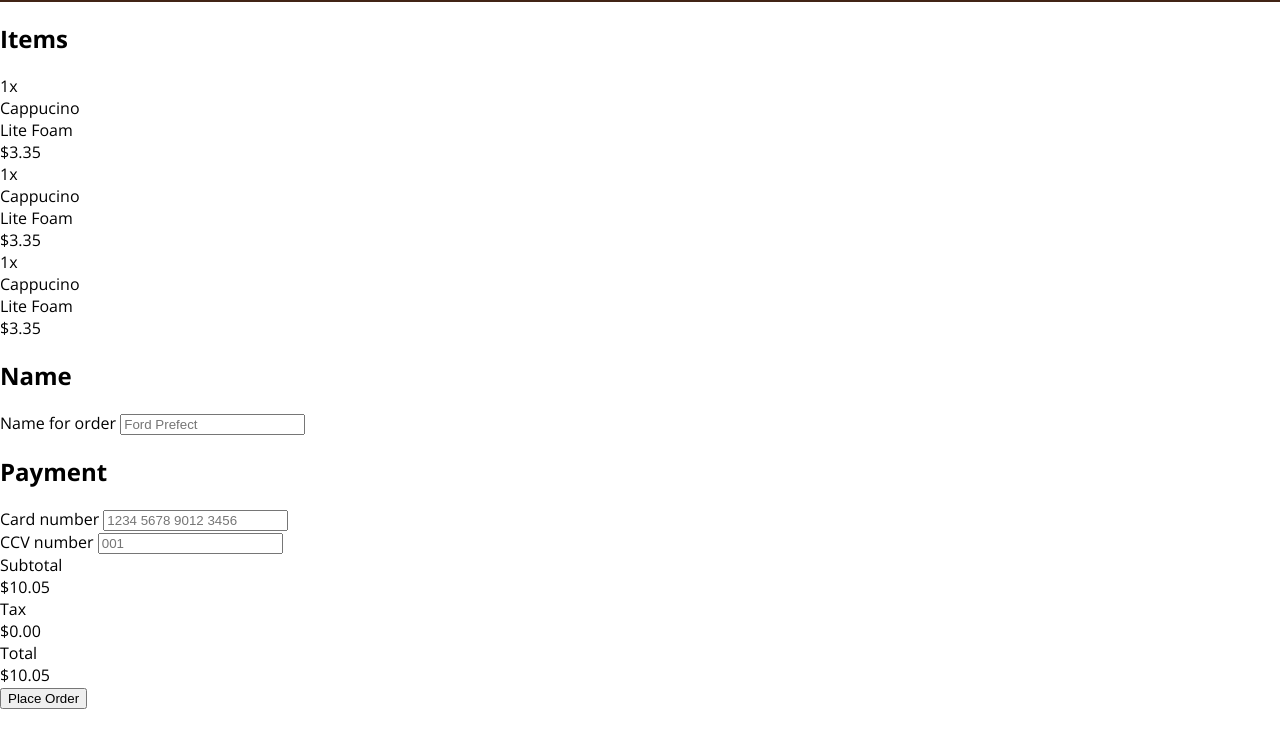
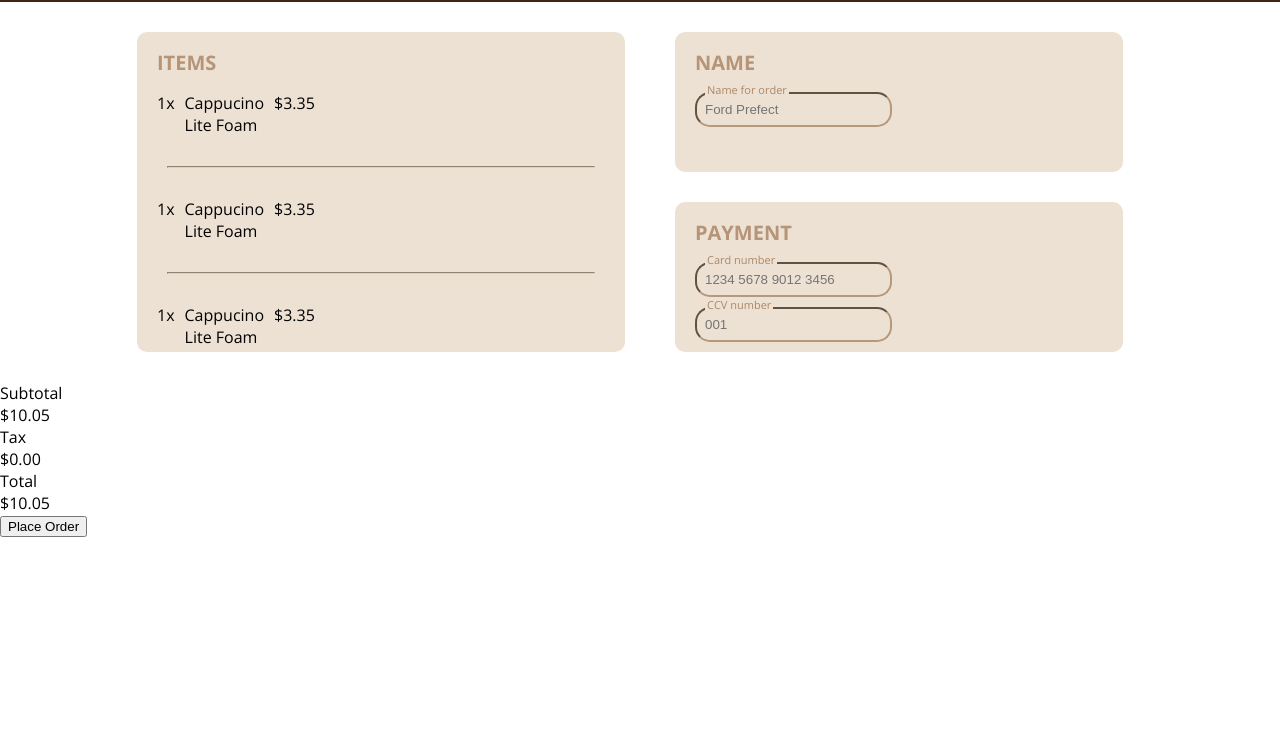
Before and after one commit to didierganthier/coffee-masters, a website: page index.html in a window 1280 px wide. Shown: the part 58-800 px from the top of the page. Drawn offline with nearby package versions, Linux system fonts and the light colour scheme.

Commit message:
Add checkout section

```diff
--- a/index.html
+++ b/index.html
@@ -14,10 +14,10 @@
                 <img src="images/logo.png" alt="logo" class="logo">
                 <h1>Coffee Masters</h1>
         </nav>
-        <div>
-            <div>
+        <div class="main-content">
+            <div class="items">
                 <h2>Items</h2>
-                <div>
+                <div class="single-item">
                     <div>1x</div>
                     <div>
                         <div>Cappucino</div>
@@ -26,7 +26,8 @@
                     </div>
                     <div>$3.35</div>
                 </div>
-                <div>
+                <hr />
+                <div class="single-item">
                     <div>1x</div>
                     <div>
                         <div>Cappucino</div>
@@ -35,7 +36,8 @@
                     </div>
                     <div>$3.35</div>
                 </div>
-                <div>
+                <hr />
+                <div class="single-item">
                     <div>1x</div>
                     <div>
                         <div>Cappucino</div>
@@ -45,15 +47,15 @@
                     <div>$3.35</div>
                 </div>
             </div>
-            <div>
-                <div>
+            <div class="card-info">
+                <div class="name">
                     <h2>Name</h2>
                     <div class="example-group">
                         <label for="example" class="input-label">Name for order</label>
                         <input id="example" class="example-input" placeholder="Ford Prefect" />
                     </div>
                 </div>
-                <div>
+                <div class="payment">
                     <h2>Payment</h2>
                     <div class="example-group">
                         <label for="example" class="input-label">Card number</label>
@@ -66,7 +68,7 @@
                 </div>
             </div>
         </div>
-        <div>
+        <div class="summary">
             <div>
                 <div>Subtotal</div>
                 <div>$10.05</div>
@@ -80,7 +82,8 @@
                 <div>$10.05</div>
             </div>
         </div>
-        <button>Place Order</button>
+        <button type="submit" class="order-btn">Place Order</button>
     </div>
+    <script src="script.js"></script>
 </body>
 </html>
--- a/style.css
+++ b/style.css
@@ -2,6 +2,8 @@ body {
   background-color: #fff;
   margin: 0%;
   font-family: 'Open Sans', sans-serif;
+  height: 100vh;
+  overflow-y: hidden;
 }
 
 .navigation {
@@ -22,3 +24,113 @@ body {
   color: #fbf1bf;
   font-size: 20px;
 }
+
+.main-content {
+  display: flex;
+  flex-direction: row;
+  justify-content: center;
+  align-items: center;
+  gap: 30px;
+  margin: 30px;
+}
+
+.items {
+  background-color: #ede1d4;
+  width: 40%;
+  height: 40vh;
+  border-radius: 10px;
+}
+
+.items h2 {
+  color: #b59477;
+  font-size: 20px;
+  text-align: start;
+  text-transform: uppercase;
+  margin-left: 20px;
+}
+
+/* Add space between the two elements of card-info */
+.card-info {
+  display: flex;
+  width: 40%;
+  height: 40vh;
+  gap: 30px;
+  flex-direction: column;
+  justify-content: space-between;
+}
+
+.card-info h2 {
+  color: #b59477;
+  font-size: 20px;
+  text-align: start;
+  text-transform: uppercase;
+}
+
+.card-info .name {
+  background-color: #ede1d4;
+  height: 50%;
+  display: flex;
+  flex-direction: column;
+  align-content: flex-start;
+  margin-left: 20px;
+  margin-right: 20px;
+  border-radius: 10px;
+  padding-left: 20px;
+}
+
+.card-info .payment {
+  background-color: #ede1d4;
+  height: 50%;
+  display: flex;
+  flex-direction: column;
+  justify-content: space-between;
+  align-content: flex-start;
+  margin-left: 20px;
+  margin-right: 20px;
+  padding-left: 20px;
+  border-radius: 10px;
+}
+
+.single-item {
+  display: flex;
+  width: 100%;
+  flex-direction: row;
+  justify-content: start;
+  align-items: flex-start;
+  gap: 10px;
+  margin-bottom: 20px;
+  margin-left: 20px;
+}
+
+hr {
+  border-color: #e6ceb5;
+  margin: 30px;
+}
+
+.example-group {
+  position: relative;
+  display: inline-block;
+  margin-bottom: 10px;
+}
+
+.example-input {
+  border-color: #b6987b;
+  background-color: #ede1d4;
+  padding: 8px;
+  border-radius: 15px;
+}
+
+.input-label {
+  background-color: #ede1d4;
+  color: #ac8867;
+  font-size: 11px;
+  position: absolute;
+  left: 10px;
+  top: -10px;
+  padding: 0 2px;
+}
+
+.example-input:focus {
+  border-color: #b6987b;
+  outline: none;
+}
```
Also changed, not shown: scripts.js (added).
